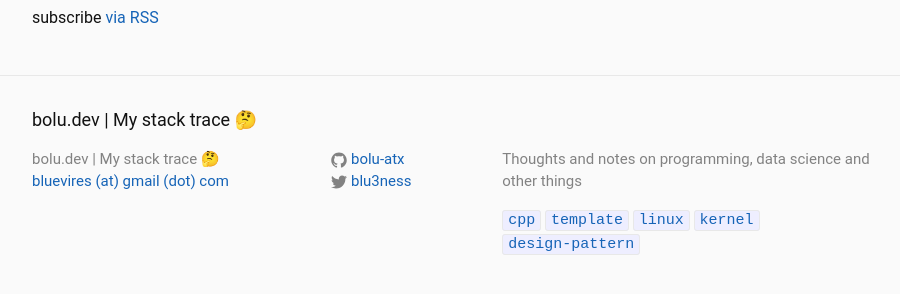
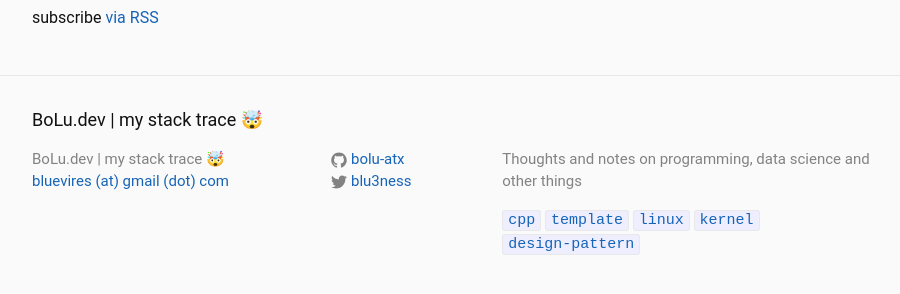
Before and after one commit to bolu-atx/bolu-atx.github.io, a Jekyll site: the page built from index.html, in a window 1280 px wide and 900 px high, scrolled down 586 px. Shown: the part 598-892 px from the top of the window, without its empty margins (188-1088 px from the left). Built offline with Jekyll 4.4.1, drawn with Linux system fonts in a browser that asks for light colours; some of the changed text lies outside the part shown.

```diff
--- a/_config.yml
+++ b/_config.yml
@@ -6,7 +6,7 @@
 # 'jekyll serve'. If you change this file, please restart the server process.
 
 # Site settings
-title: bolu.dev | My stack trace 🤔
+title: BoLu.dev | my stack trace 🤯
 email: bluevires (at) gmail (dot) com
 description: "Thoughts and notes on programming, data science and other things"
 baseurl: "" # the subpath of your site, e.g. /blog
```
Also changed, not shown: assets/favicon.ico (added).
